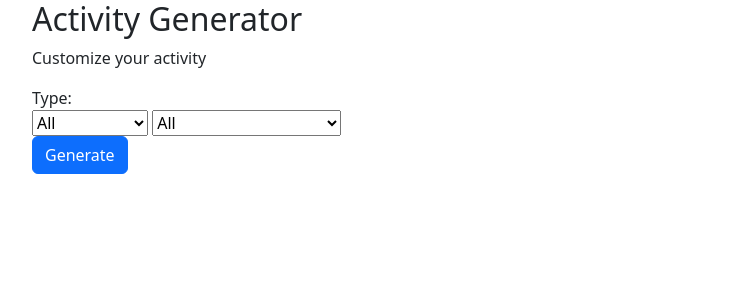
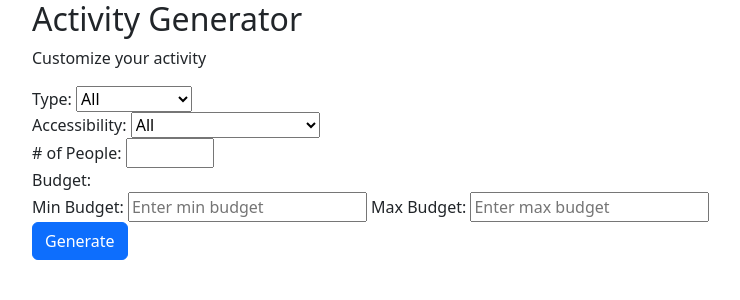
Before and after one commit to gvrohan11/Activity-Generator, a Flask app: page /generate in a window 1280 px wide. Shown: the top 300 px of the page, without its empty margins (50-790 px from the left). Run offline with Flask 3, Linux system fonts and the light colour scheme.

Commit message:
finished

```diff
--- a/app.py
+++ b/app.py
@@ -5,6 +5,7 @@ app = Flask(__name__)
 
 activity = {}
 
+status = ""
 
 '''
 activity
@@ -26,13 +27,14 @@ cost
 "key": "3943506"
 '''
 
-def generate_url(selected_type, selected_access, seletected_participants, selected_price):
+def generate_url(selected_type, selected_access, seletected_participants, min_budget, max_budget):
     url = "http://www.boredapi.com/api/activity/"
 
     added = False
 
     if selected_type != "":
         url += f"?type={selected_type}"
+        added = True
 
     if selected_access != "":
         to_add = ""
@@ -60,11 +62,18 @@ def generate_url(selected_type, selected_access, seletected_participants, select
             url += f"?participants={seletected_participants}"
             added = True
 
-    if selected_price != "":
+    if min_budget != "":
         if added:
-            url += f"&maxprice={selected_price}"
+            url += f"&minprice={min_budget}"
         else:
-            url += f"?maxprice={selected_price}"
+            url += f"?minprice={min_budget}"
+            added = True
+
+    if max_budget != "":
+        if added:
+            url += f"&maxprice={max_budget}"
+        else:
+            url += f"?maxprice={max_budget}"
             added = True
 
     return url
@@ -82,16 +91,60 @@ def generate_get():
 def generate_post():
     global activity
 
-    url = "http://www.boredapi.com/api/activity/"
+    global status
+
+    print("here?")
+
+    # url = "http://www.boredapi.com/api/activity/"
 
     selected_type = request.form.get("type")
-    # if selected_type != "":
-    #     url += f"?type={selected_type}"
+    print(selected_type)
 
     selected_access = request.form.get("accessibility")
+    print(selected_access)
 
-    url = generate_url(selected_type, selected_access, "", "")
+    selected_participants = request.form.get("people")
+    print(selected_participants)
 
+    min_budget = request.form.get("min_budget")
+    max_budget = request.form.get("max_budget")
+
+    if min_budget != "" or max_budget != "":
+        try:
+
+            if min_budget != "":
+                min_budget = float(min_budget)
+                print(min_budget)
+
+            if max_budget != "":
+                max_budget = float(max_budget)
+                print(max_budget)
+
+        except:
+            print("not a valid budget")
+            status = "Not a valid budget"
+            return redirect('/bad_results')
+
+    # min_budget = request.form.get("min_budget")
+    # print(min_budget)
+
+    # max_budget = request.form.get("max_budget")
+    # print(max_budget)
+
+    if max_budget < min_budget and max_budget != "":
+        # include a string here
+        print("min budget must be less than max budget")
+        status = "Min budget must be less than max budget"
+        return redirect('/bad_results')
+
+    if max_budget != "" and min_budget != "" and (max_budget < 0 or min_budget < 0):
+        print("budget cannot be negative")
+        status = "Budget cannot be negative"
+        return redirect('/bad_results')
+
+    url = generate_url(selected_type, selected_access, selected_participants, min_budget, max_budget)
+
+    print(url)
 
     response = []
 
@@ -106,8 +159,10 @@ def generate_post():
 
     # print(info)
 
-    if info["error"]:
+    if "error" in info:
         print(info)
+        status = "No activities found in Bored API database with those parameters"
+        print(status)
         return redirect('/bad_results')
 
     activity["activity"] = info["activity"]
@@ -130,7 +185,7 @@ def generate_post():
 
     activity["type"] = info["type"].capitalize()
 
-    activity["participants"] = f"This activity requires {info['participants']} participants"
+    activity["participants"] = f"# of Participants: {info['participants']}"
 
     activity["price"] = "{:.2f}".format(info['price'])
 
@@ -141,7 +196,11 @@ def generate_post():
 def result_status_get():
     global activity
 
-    return render_template("bad_results.html"), 200
+    global status
+
+    print(f"bad results status: {status}")
+
+    return render_template("bad_results.html", status=status), 200
 
 @app.route("/good_results", methods=["GET"])
 def results_get():
--- a/templates/bad_results.html
+++ b/templates/bad_results.html
@@ -13,7 +13,8 @@
     </head>
     <body>
         <div class="container">
-            <h3>No Such Activity Exists</h3>
+            <h3>No Such Activity Exists (in the database), Unfortunately</h3>
+            <p>{{ status }}</p>
             <br>
             <!-- <p>Done? Generate another activity:</p> -->
             <a href="/generate" class="btn btn-primary">Try again</a>
--- a/templates/generate.html
+++ b/templates/generate.html
@@ -15,8 +15,8 @@
         <div class="container">
             <h2>Activity Generator</h2>
             <p>Customize your activity</p>
-            <label for="type">Type:</label>
             <form action="/generate" method="post">
+                <label for="type">Type:</label>
                 <select name="type" id="type">
                     <option value="">All</option>
                     <option value="education">Education</option>
@@ -30,6 +30,9 @@
                     <option value="busywork">Busywork</option>
                 </select>
 
+                <br>
+
+                <label for="accessibility">Accessibility:</label>
                 <select name="accessibility" id="accessibility">
                     <option value="">All</option>
                     <option value="0">Fully Accessible</option>
@@ -39,10 +42,22 @@
                     <option value="4">Almost Not Accessible</option>
                 </select>
 
+                <br>
 
-
+                <label for="people"># of People:</label>
+                <input type="number" name="people" id="people" min="1" max="10">
 
                 <br>
+
+                <label for="budget">Budget:</label>
+                <br>
+                <label for="min_budget">Min Budget:</label>
+                <input type="text" name="min_budget" id="min_budget" placeholder="Enter min budget" min="0" max="100">
+                <label for="max_budget">Max Budget:</label>
+                <input type="text" name="max_budget" id="max_budget" placeholder="Enter max budget" min="0" max="100">
+
+                <br>
+
                 <button type="submit" class="btn btn-primary">Generate</button>
             </form>
         </div>
```
